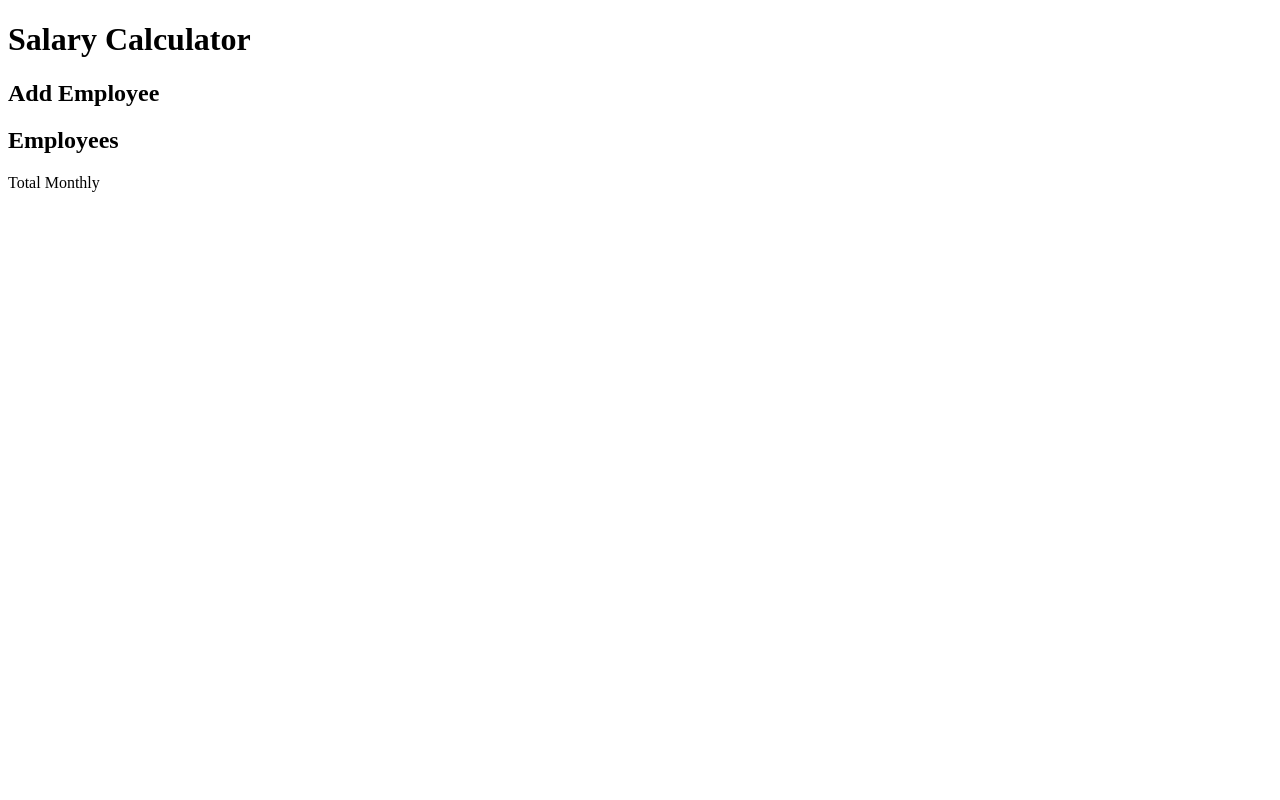
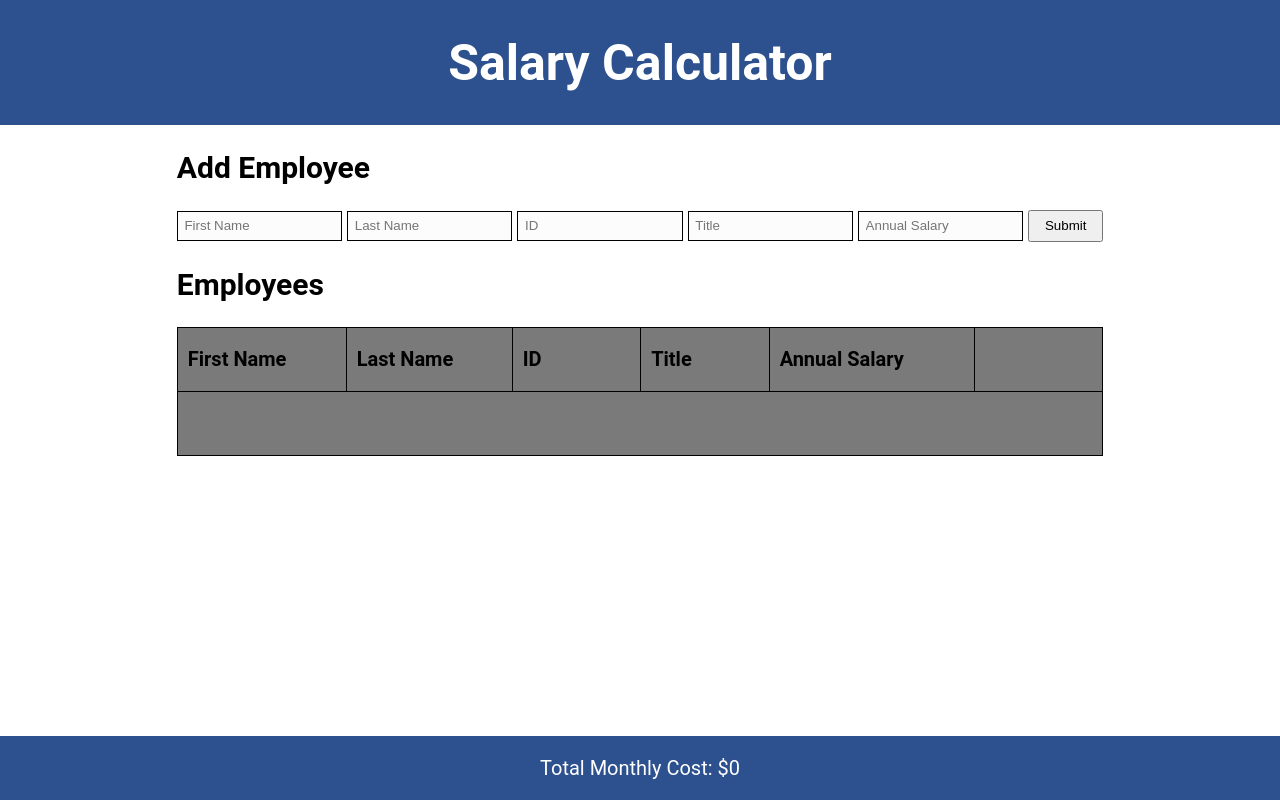
Before and after one commit to kleincentral/weekend-sassy-calculator, a website: page index.html in a window 1280 px wide. Drawn offline with Linux system fonts and the light colour scheme.

Commit message:
All features and stretch goals achieved

```diff
--- a/index.html
+++ b/index.html
@@ -2,7 +2,8 @@
 <html lang="en">
 <head>
   <meta charset="UTF-8">
-  <link rel="stylesheet" href="style.css">
+  <link rel="stylesheet" href="stylesheet.css">
+  <script defer src="script.js"></script>
   <title>Salary Calculator</title>
 </head>
 <body>
@@ -11,10 +12,65 @@
   </header>
   <main>
     <h2>Add Employee</h2>
+
+    <form>
+      <input
+        data-testid="firstNameInput"
+        id="input1"
+        placeholder="First Name"
+        type="text">
+      <input
+        data-testid="lastNameInput"
+        id="input2"
+        placeholder="Last Name"
+        type="text">
+      <input
+        data-testid="idInput"
+        id="input3"
+        placeholder="ID"
+        type="number">
+      <input
+        data-testid="titleInput"
+        id="input4"
+        placeholder="Title"
+        type="text">
+      <input
+        data-testid="annualSalaryInput"
+        id="input5"
+        placeholder="Annual Salary"
+        type="number">
+      <button data-testid="submitButton" class="submittion" onclick="submitClick(event)">Submit</button>
+    </form>
+
     <h2>Employees</h2>
+    <table>
+      <thead>
+        <tr>
+          <th>First Name</th>
+          <th>Last Name</th>
+          <th>ID</th>
+          <th>Title</th>
+          <th>Annual Salary</th>
+          <th></th>
+        </tr>
+      </thead>
+      <tbody id="tableBody">
+
+      </tbody>
+      <tfoot>
+        <tr>
+          <th class="notBorder"></th>
+          <th class="notBorder"></th>
+          <th class="notBorder"></th>
+          <th class="notBorder"></th>
+          <th class="notBorder"></th>
+          <th class="notBorder"></th>
+        </tr>
+      </tfoot>
+    </table>
   </main>
   <footer>
-    <p>Total Monthly</p>
+    <p id="totalCost">Total Monthly Cost: $0</p>
   </footer>
 </body>
 </html>
--- /dev/null
+++ b/script.js
@@ -0,0 +1,50 @@
+
+let monthlyTotal = 0;
+
+function submitClick(event) {
+    event.preventDefault();
+
+    let addingToList = document.getElementById('tableBody');
+    let totalAddOn = `<tr>`
+
+    monthlyTotal += Number(document.getElementById('input5').value);
+    calculateSalary(monthlyTotal)
+
+    for (let count = 1; count <= 5; count ++) {
+        let newMember = document.getElementById(`input${count}`).value;
+
+        console.log(newMember);
+        document.getElementById(`input${count}`).value = '';
+        totalAddOn += `<td class="list${count}">${newMember}</td>`;
+    }
+
+
+    totalAddOn += `<td><button onclick='deleteEntry(event)'>❌</button></td></tr>`
+    addingToList.innerHTML += totalAddOn
+
+}
+
+function deleteEntry(event) {
+    console.log('Deleting', event.target);
+
+    //attempting strech goal, leave for now
+    monthlyTotal -= Number(event.target.parentElement.parentElement.childNodes[4].textContent)
+    console.log("what does this do?", event.target.parentElement.parentElement.childNodes[4].textContent)
+    calculateSalary(monthlyTotal)
+    event.target.parentElement.parentElement.remove();
+    console.log(monthlyTotal)
+}
+
+function calculateSalary(input) {
+    console.log(input);
+    input = input/12
+    input = Number.parseFloat(input).toFixed(2)
+    console.log(input)
+    document.getElementById('totalCost').textContent = `Total Monthly Cost: $${input}`
+    if (input >= 20000) {
+        document.querySelector(`footer`).classList.add('over-budget')
+    }
+    else{
+        document.querySelector(`footer`).classList.remove('over-budget')
+    }
+}
--- /dev/null
+++ b/stylesheet.css
@@ -0,0 +1,96 @@
+/* GLOBAL TYPOGRAPHY */
+body {
+    font-family: 'Roboto', sans-serif;
+    color: black;
+    font-size: 1.25em;
+  }
+
+
+  /* FLEXBOX LAYOUT */
+  html, body {
+    min-height: 100vh;
+    margin: auto;
+  }
+  body {
+    display: flex;
+    flex-direction: column;
+    background-size: 35%;
+  }
+  header {
+    color: white;
+    height: 8em;
+    background-color: #2d508e;
+    text-align: center;
+    background-size: 10%;
+  }
+  main {
+    flex: auto;
+    max-width: 80%;
+    margin: auto;
+  }
+  footer {
+    height: 8em;
+    background-color: #2d508e;
+    text-align: center;
+  }
+
+
+  /* HEADER/FOOTER */
+  header, footer {
+    height: 100%;
+    display: flex;
+    justify-content: center;
+    align-items: center;
+    color: white;
+  }
+  h1 {
+    font-size: 2.5em;
+    border-radius: 10px;
+  }
+
+
+  /* FORM ELEMENTS */
+  input {
+    padding: .5em;
+    width: 150px;
+    background: #FCFCFC;
+    border: 1px solid;
+  }
+  button {
+    padding: .5em;
+    width: 75px;
+  }
+
+
+  /* TABLE */
+  table {
+    width: 100%;
+    text-align: left;
+  }
+  table, th, td {
+    border: 1px solid black;
+    color: black;
+    border-collapse: collapse;
+    height: 2.15em;
+  }
+  th, td {
+    padding: .5em;
+    min-width: 3.5em;
+  }
+  .notBorder {
+    border: none
+  }
+  thead, tfoot {
+    background: #7a7a7a;
+    color: #fcfcfc;
+  }
+  tbody tr:nth-child(odd){
+    background: #fcfcfc;
+  }
+  tbody tr:nth-child(even){
+    background: #dcdcdc;
+  }
+
+  .over-budget {
+    color: red
+  }
```
